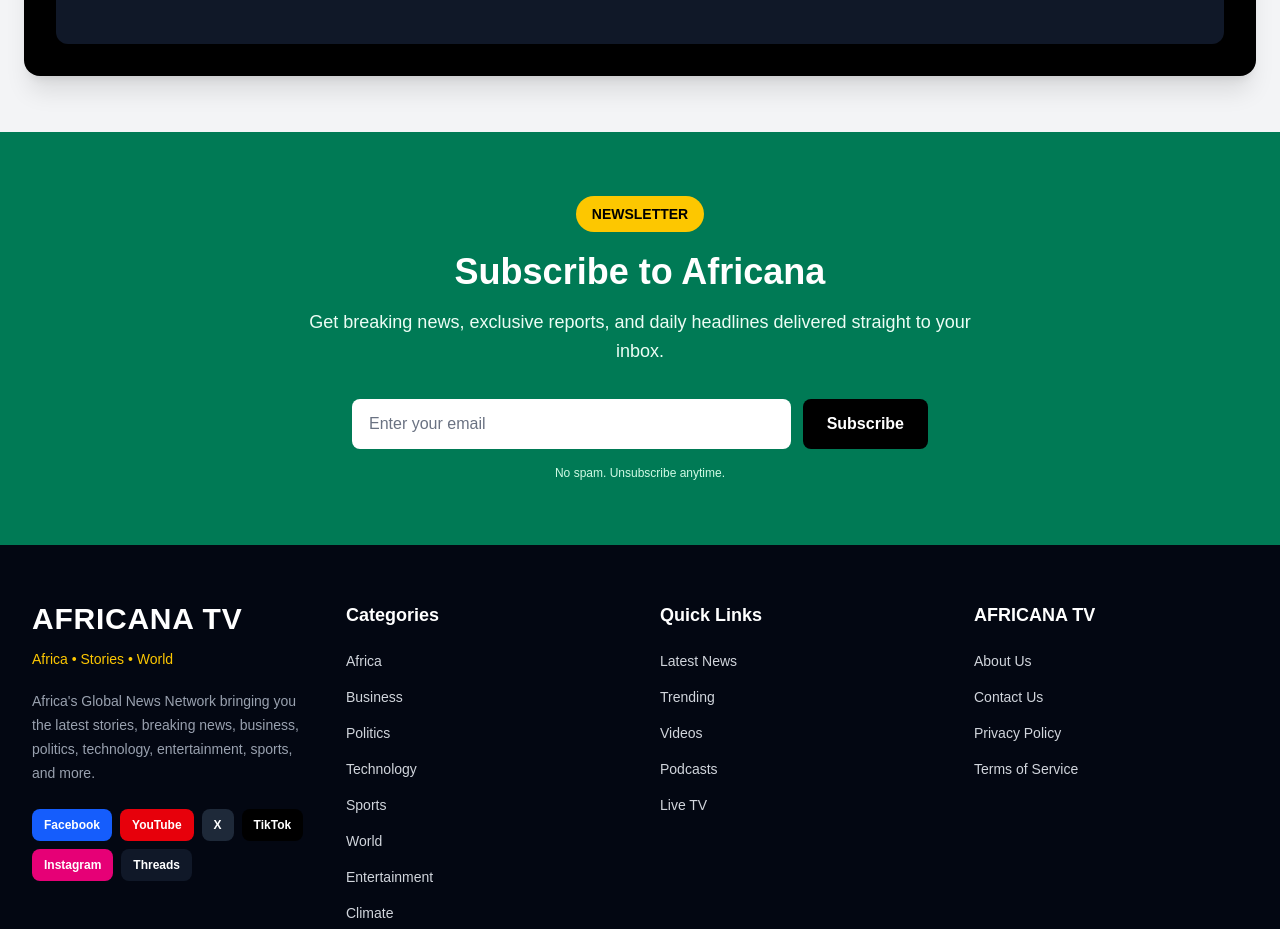
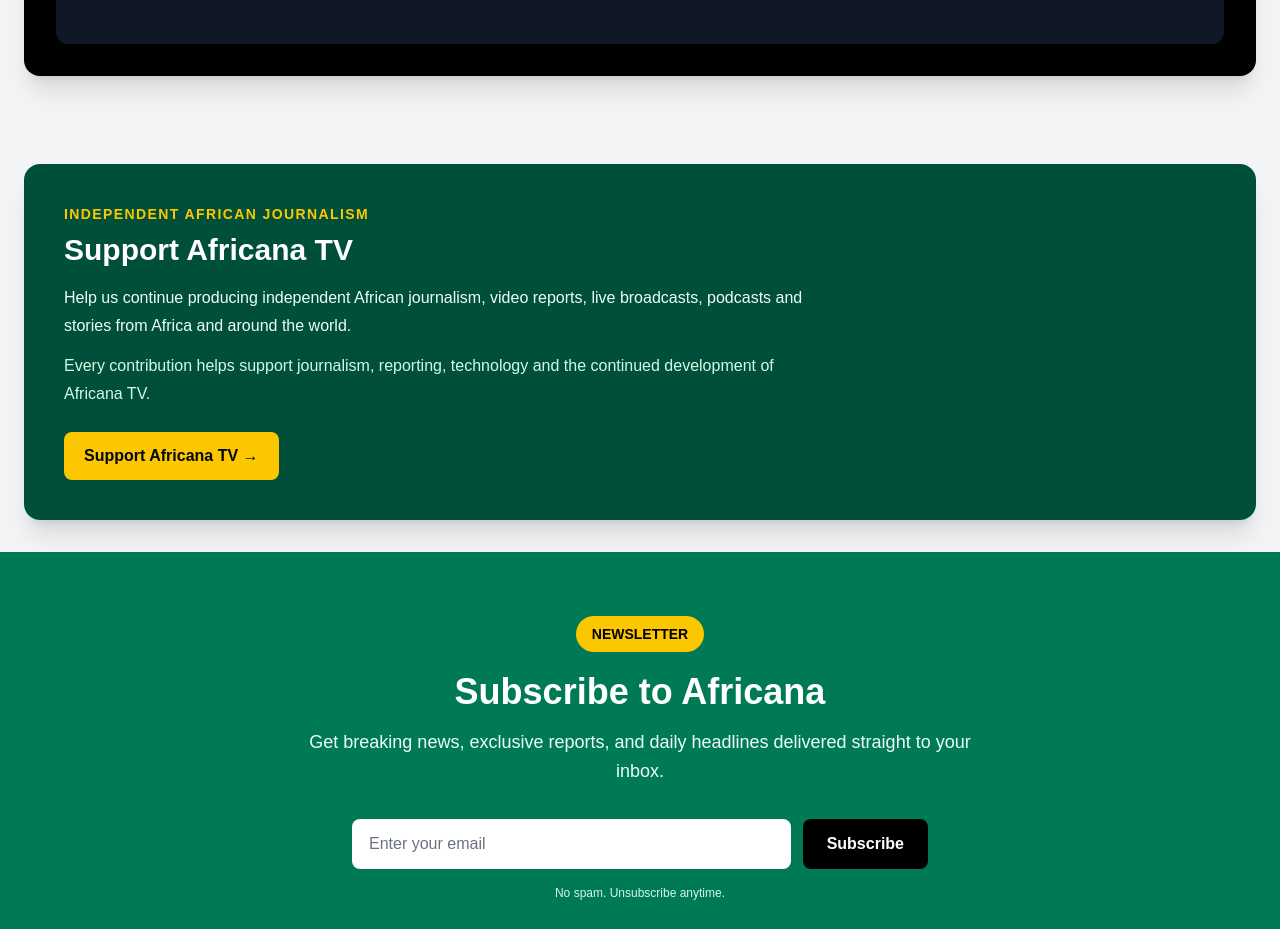
Before and after one commit to tbagbotas/Africana, a Next.js app: page / in a window 1280 px wide. Shown: the part 1260-2189 px from the top of the page. Built offline with nearby package versions, Linux system fonts and the light colour scheme; no server answers; the database is empty.

Commit message:
Restore original homepage support panel
Added a donation section to support Africana TV with a link.

```diff
--- a/src/app/page.tsx
+++ b/src/app/page.tsx
@@ -8,6 +8,7 @@ import LatestNews from "./components/LatestNews";
 import LiveTV from "./components/LiveTV";
 import Newsletter from "./components/Newsletter";
 import Footer from "./components/Footer";
+import Link from "next/link";
 
 export default function HomePage() {
   return (
@@ -18,6 +19,15 @@ export default function HomePage() {
       <TrendingNews />
       <LatestNews />
       <LiveTV />
+      <section className="mx-auto max-w-7xl px-4 py-8 lg:px-6">
+        <div className="rounded-2xl bg-emerald-900 p-6 text-white shadow-xl sm:p-10">
+          <p className="text-sm font-bold uppercase tracking-widest text-yellow-400">Independent African journalism</p>
+          <h2 className="mt-2 text-3xl font-extrabold">Support Africana TV</h2>
+          <p className="mt-4 max-w-3xl leading-7 text-emerald-50">Help us continue producing independent African journalism, video reports, live broadcasts, podcasts and stories from Africa and around the world.</p>
+          <p className="mt-3 max-w-3xl leading-7 text-emerald-100">Every contribution helps support journalism, reporting, technology and the continued development of Africana TV.</p>
+          <Link href="/donate" className="mt-6 inline-flex rounded-lg bg-yellow-400 px-5 py-3 font-bold text-gray-950 transition hover:bg-yellow-300">Support Africana TV →</Link>
+        </div>
+      </section>
       <Newsletter />
       <Footer />
     </main>
```
